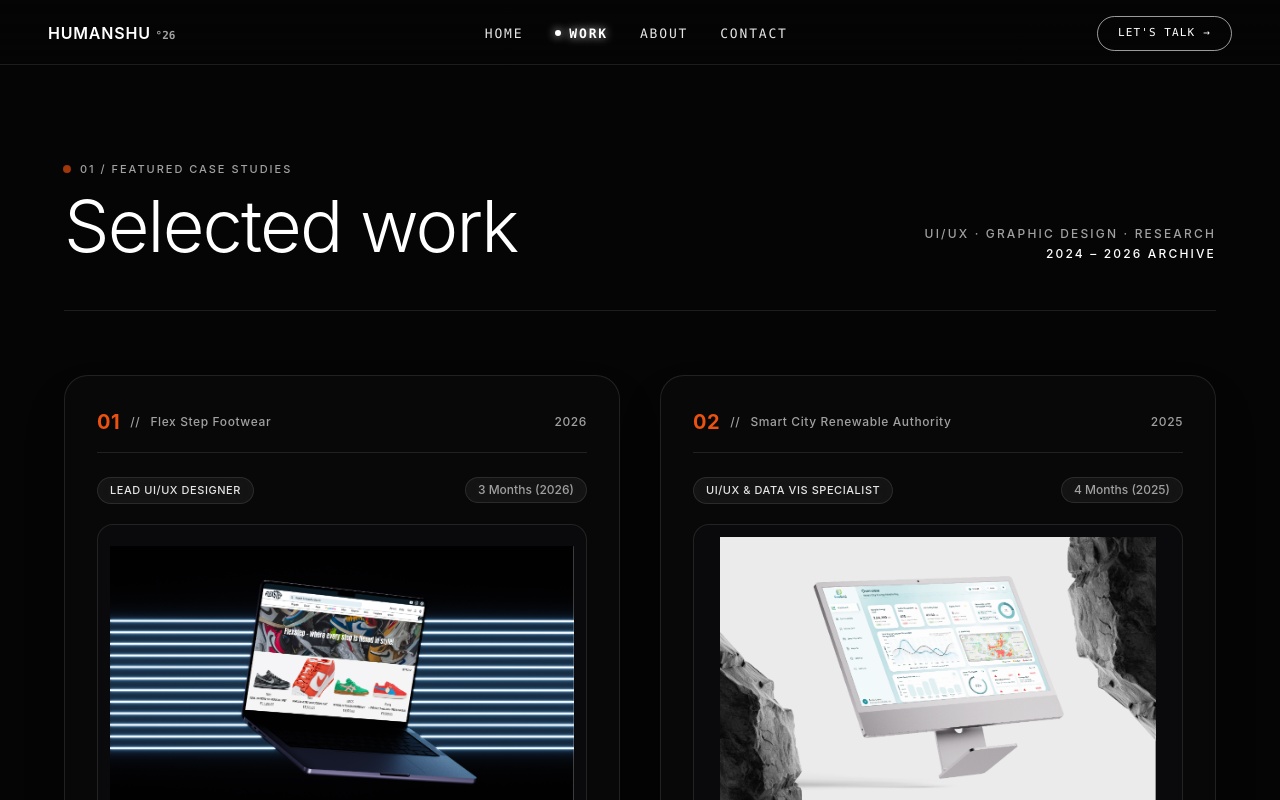
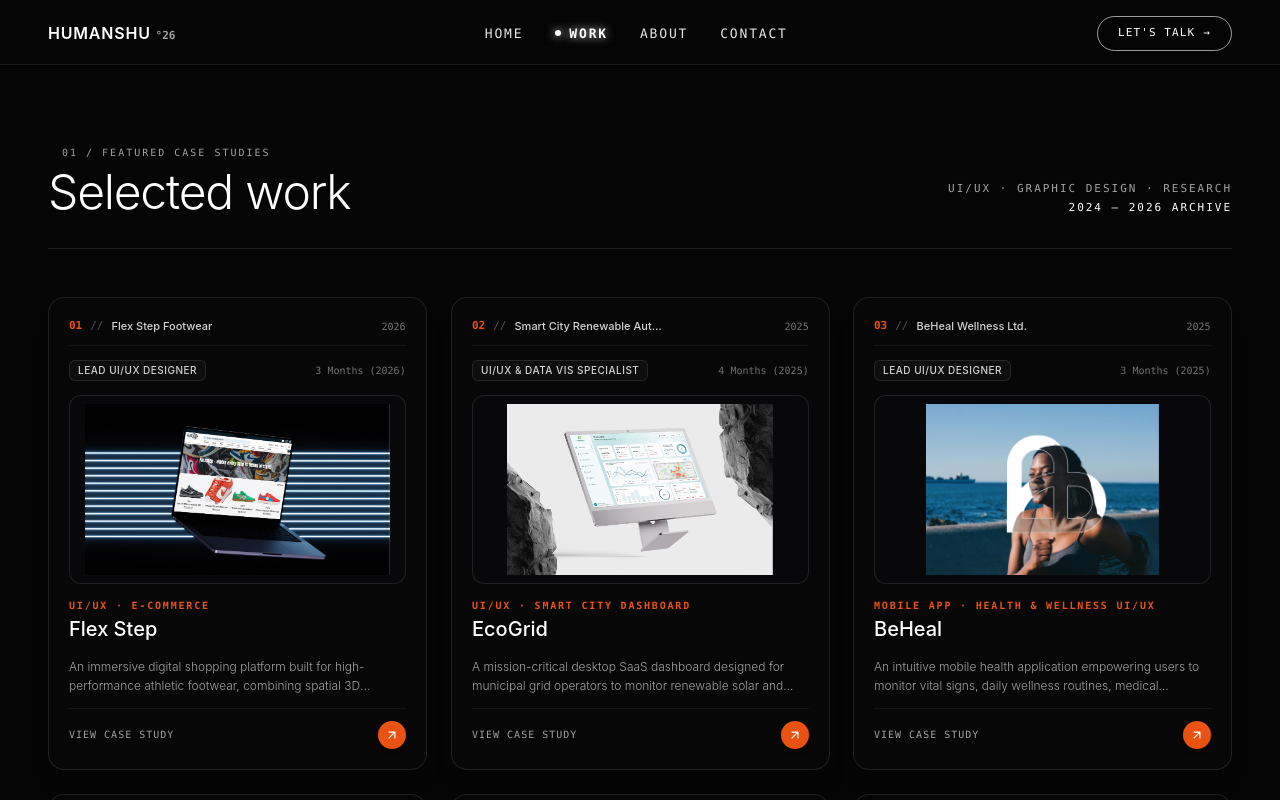
Before and after one commit to araspureh-glitch/humanshu-portfolio, a React (Vite) app: page /work in a window 1280 px wide. Shown: the top 800 px of the page. Built offline with nearby package versions, Linux system fonts and the light colour scheme.

Commit message:
Refine project cards to be minimal, compact, and aesthetic

```diff
--- a/src/components/SelectedWorkSection.jsx
+++ b/src/components/SelectedWorkSection.jsx
@@ -17,15 +17,15 @@ function TiltWorkCard({ project, onClick }) {
     const centerX = rect.width / 2
     const centerY = rect.height / 2
 
-    const rotateX = ((y - centerY) / centerY) * -4
-    const rotateY = ((x - centerX) / centerX) * 4
+    const rotateX = ((y - centerY) / centerY) * -3
+    const rotateY = ((x - centerX) / centerX) * 3
 
-    setTransform(`perspective(1000px) rotateX(${rotateX.toFixed(2)}deg) rotateY(${rotateY.toFixed(2)}deg) scale3d(1.01, 1.01, 1.01)`)
+    setTransform(`perspective(800px) rotateX(${rotateX.toFixed(2)}deg) rotateY(${rotateY.toFixed(2)}deg) scale3d(1.008, 1.008, 1.008)`)
     setSpotlightPos({ x, y })
   }
 
   const handleMouseLeave = () => {
-    setTransform('perspective(1000px) rotateX(0deg) rotateY(0deg) scale3d(1, 1, 1)')
+    setTransform('perspective(800px) rotateX(0deg) rotateY(0deg) scale3d(1, 1, 1)')
     setOpacity(0)
   }
 
@@ -37,82 +37,79 @@ function TiltWorkCard({ project, onClick }) {
       onMouseEnter={() => setOpacity(1)}
       onMouseLeave={handleMouseLeave}
       style={{ transform, transition: 'transform 0.15s ease-out' }}
-      className="group cursor-pointer flex flex-col justify-between p-6 sm:p-8 rounded-3xl border border-white/10 bg-white/[0.015] hover:bg-white/[0.035] hover:border-white/30 shadow-2xl relative overflow-hidden will-change-transform h-full"
+      className="group cursor-pointer flex flex-col justify-between p-4 sm:p-5 rounded-2xl border border-white/10 bg-white/[0.012] hover:bg-white/[0.03] hover:border-white/20 shadow-xl relative overflow-hidden will-change-transform h-full"
     >
-      {/* Interactive Cursor Radial Spotlight */}
+      {/* Interactive Cursor Spotlight */}
       <div
         className="pointer-events-none absolute -inset-px opacity-0 transition-opacity duration-300 group-hover:opacity-100 z-30"
         style={{
           opacity,
-          background: `radial-gradient(600px circle at ${spotlightPos.x}px ${spotlightPos.y}px, rgba(255,255,255,0.08), transparent 40%)`,
+          background: `radial-gradient(400px circle at ${spotlightPos.x}px ${spotlightPos.y}px, rgba(255,255,255,0.06), transparent 40%)`,
         }}
       />
 
-      <div className="space-y-5 relative z-10">
-        {/* Top Card Bar */}
-        <div className="flex items-center justify-between font-sans text-xs font-medium tracking-wider border-b border-white/10 pb-4 text-neutral-400">
-          <div className="flex items-center gap-2.5">
-            <span className="text-xl font-bold text-[#EA5211] font-sans">{project.id}</span>
-            <span>//</span>
-            <span className="truncate max-w-[180px] sm:max-w-none">{project.client}</span>
+      <div className="space-y-3.5 relative z-10">
+        {/* Top Minimal Card Header */}
+        <div className="flex items-center justify-between font-mono text-[11px] border-b border-white/5 pb-2.5 text-neutral-400">
+          <div className="flex items-center gap-2">
+            <span className="font-bold text-[#EA5211]">{project.id}</span>
+            <span className="text-neutral-600">//</span>
+            <span className="truncate max-w-[150px] text-neutral-300 font-sans font-medium">{project.client}</span>
           </div>
-          <span>{project.year}</span>
+          <span className="text-neutral-500 font-mono text-[10px]">{project.year}</span>
         </div>
 
         {/* Role & Timeline Badges */}
-        <div className="flex items-center justify-between gap-2 pt-1">
-          <span className="px-3 py-1 rounded-full bg-white/5 backdrop-blur-md text-[11px] font-sans font-medium text-neutral-200 uppercase tracking-wider border border-white/10">
+        <div className="flex items-center justify-between gap-2">
+          <span className="px-2 py-0.5 rounded-md bg-white/[0.03] border border-white/10 text-[10px] font-sans font-medium text-neutral-300 uppercase tracking-wider">
             {project.role}
           </span>
-          <span className="font-sans text-xs font-medium text-neutral-400 bg-white/5 px-3 py-1 rounded-full backdrop-blur-md border border-white/10">
+          <span className="font-mono text-[10px] text-neutral-500">
             {project.timeline}
           </span>
         </div>
 
-        {/* Complete Visual Preview Container (Full Uncropped Image) */}
-        <div className="relative rounded-2xl overflow-hidden bg-[#0a0a0c] border border-white/10 group-hover:border-[#EA5211]/40 transition-all duration-300 aspect-[16/10] w-full flex items-center justify-center p-2 sm:p-3">
+        {/* Minimal Uncropped Image Preview */}
+        <div className="relative rounded-xl overflow-hidden bg-[#08080a] border border-white/10 group-hover:border-[#EA5211]/30 transition-all duration-300 aspect-[16/9] w-full flex items-center justify-center p-1.5 sm:p-2">
           {project.coverImage ? (
             <img
               src={project.coverImage}
               alt={project.name}
-              className="w-full h-full object-contain rounded-xl transition-transform duration-500 group-hover:scale-[1.02]"
+              className="w-full h-full object-contain rounded-lg transition-transform duration-500 group-hover:scale-[1.02]"
             />
           ) : (
-            <div className={`w-full h-full rounded-xl bg-gradient-to-br ${project.imageBg} p-6 flex flex-col justify-center items-center text-center space-y-3`}>
-              <div className="w-14 h-14 rounded-2xl bg-white/10 border border-white/20 flex items-center justify-center text-2xl font-bold text-white">
+            <div className={`w-full h-full rounded-lg bg-gradient-to-br ${project.imageBg} p-4 flex flex-col justify-center items-center text-center space-y-2`}>
+              <div className="w-10 h-10 rounded-xl bg-white/10 border border-white/20 flex items-center justify-center text-lg font-bold text-white">
                 {project.name.charAt(0)}
               </div>
-              <div>
-                <h4 className="text-lg font-medium text-white">{project.name}</h4>
-                <p className="text-xs text-neutral-400 mt-1">{project.category}</p>
-              </div>
+              <p className="text-xs text-neutral-400 font-sans">{project.category}</p>
             </div>
           )}
         </div>
 
         {/* Title & Category */}
-        <div className="pt-2">
-          <span className="text-[11px] font-sans tracking-[0.18em] uppercase text-[#EA5211] block font-semibold mb-1">
+        <div>
+          <span className="text-[10px] font-mono tracking-[0.18em] uppercase text-[#EA5211] block font-semibold mb-0.5">
             {project.category}
           </span>
-          <h3 className="text-2xl sm:text-3xl font-light text-white font-sans group-hover:text-[#EA5211] transition-colors duration-300">
+          <h3 className="text-lg sm:text-xl font-medium text-white font-sans group-hover:text-[#EA5211] transition-colors duration-300">
             {project.name}
           </h3>
         </div>
 
         {/* Description */}
-        <p className="text-sm text-neutral-300 font-light leading-relaxed line-clamp-3">
+        <p className="text-xs text-neutral-400 font-light leading-relaxed line-clamp-2">
           {project.description}
         </p>
       </div>
 
-      {/* Bottom Button */}
-      <div className="pt-5 border-t border-white/10 flex items-center justify-between relative z-10 mt-6">
-        <span className="text-xs font-sans tracking-[0.18em] uppercase text-white font-medium group-hover:text-[#EA5211] transition-colors">
-          View Case Study Page
+      {/* Sleek Minimal Footer */}
+      <div className="pt-3 border-t border-white/5 flex items-center justify-between relative z-10 mt-3">
+        <span className="text-[10px] font-mono tracking-widest uppercase text-neutral-400 group-hover:text-white transition-colors">
+          View Case Study
         </span>
-        <div className="w-10 h-10 rounded-full bg-[#EA5211] text-white flex items-center justify-center shadow-lg group-hover:scale-110 group-hover:shadow-[0_0_20px_rgba(234,82,17,0.6)] transition-all duration-300 flex-shrink-0">
-          <svg className="w-4 h-4 transition-transform group-hover:translate-x-0.5 group-hover:-translate-y-0.5" fill="none" stroke="currentColor" viewBox="0 0 24 24">
+        <div className="w-7 h-7 rounded-full bg-[#EA5211] text-white flex items-center justify-center shadow-md group-hover:scale-110 group-hover:shadow-[0_0_12px_rgba(234,82,17,0.5)] transition-all duration-300 flex-shrink-0">
+          <svg className="w-3.5 h-3.5 transition-transform group-hover:translate-x-0.5 group-hover:-translate-y-0.5" fill="none" stroke="currentColor" viewBox="0 0 24 24">
             <path strokeLinecap="round" strokeLinejoin="round" strokeWidth="2" d="M7 17L17 7M17 7H7M17 7V17" />
           </svg>
         </div>
@@ -130,28 +127,28 @@ export default function SelectedWorkSection() {
   }
 
   return (
-    <section id="work" className="w-full bg-[#050505] text-[#F5F5F5] py-24 px-6 sm:px-12 lg:px-16 border-t border-white/10">
-      <div className="max-w-7xl mx-auto space-y-16">
+    <section id="work" className="w-full bg-[#050505] text-[#F5F5F5] py-20 px-4 sm:px-8 lg:px-12 border-t border-white/10">
+      <div className="max-w-7xl mx-auto space-y-12">
 
         {/* Section Header */}
-        <div className="flex flex-col sm:flex-row sm:items-end justify-between pb-12 border-b border-white/10 gap-6">
+        <div className="flex flex-col sm:flex-row sm:items-end justify-between pb-8 border-b border-white/10 gap-4">
           <div>
-            <div className="flex items-center gap-2.5 font-sans text-[11px] text-neutral-400 uppercase tracking-[0.18em] font-medium">
+            <div className="flex items-center gap-2 font-mono text-[10px] text-neutral-400 uppercase tracking-[0.2em] font-medium">
               <span className="w-1.5 h-1.5 rounded-full bg-[#EA5211] animate-ping"></span>
               <span>01 / FEATURED CASE STUDIES</span>
             </div>
-            <h2 className="text-4xl sm:text-6xl lg:text-7xl font-light text-white tracking-tight mt-3 font-sans">
+            <h2 className="text-3xl sm:text-5xl font-light text-white tracking-tight mt-2 font-sans">
               Selected work
             </h2>
           </div>
-          <p className="text-xs font-sans text-neutral-400 uppercase tracking-[0.18em] font-medium max-w-xs sm:text-right">
+          <p className="text-[11px] font-mono text-neutral-400 uppercase tracking-[0.18em] max-w-xs sm:text-right">
             UI/UX · Graphic Design · Research
-            <span className="block text-white font-medium mt-1">2024 – 2026 ARCHIVE</span>
+            <span className="block text-white font-medium mt-0.5">2024 – 2026 ARCHIVE</span>
           </p>
         </div>
 
-        {/* 2-Column Side by Side Layout Grid */}
-        <div className="grid grid-cols-1 md:grid-cols-2 gap-8 lg:gap-10">
+        {/* Minimal 3-Column Aesthetic Grid */}
+        <div className="grid grid-cols-1 md:grid-cols-2 lg:grid-cols-3 gap-6">
           {projects.map((project) => (
             <TiltWorkCard
               key={project.id}
```
